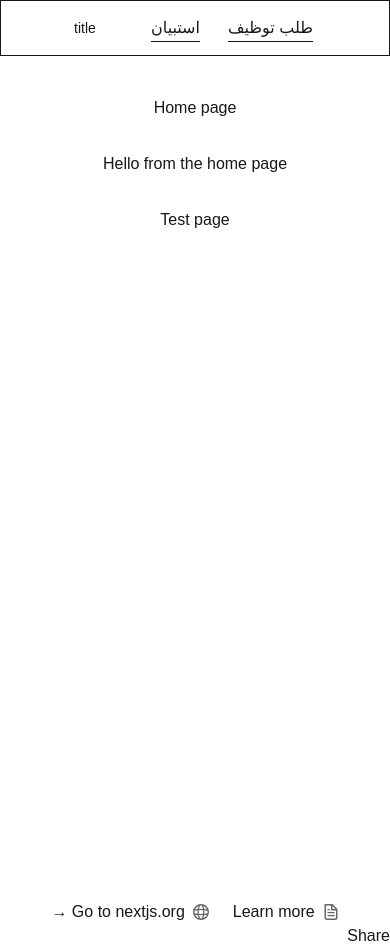
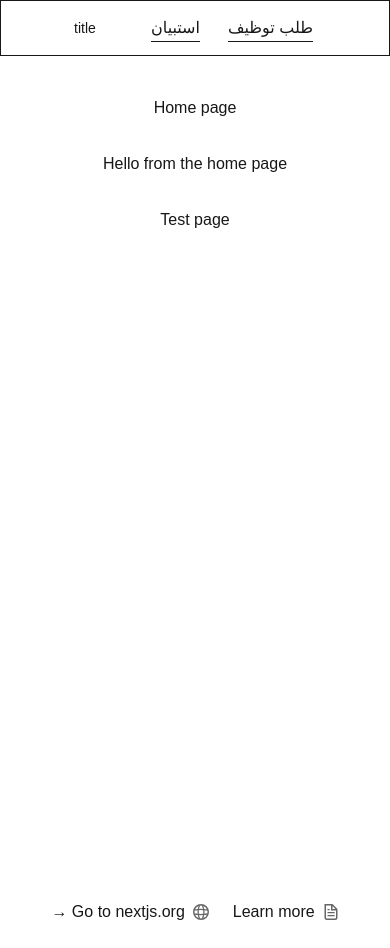
Before and after one commit to islamicopensource/sahibi, a Next.js app: page / in a window 390 px wide. After the commit the page ends 924 px from the top, so only its background shows below. Built offline with nearby package versions, Linux system fonts and the light colour scheme; no server answers.

Commit message:
Removed testing Share on Iphone.

```diff
--- a/app/state.js
+++ b/app/state.js
@@ -8,7 +8,6 @@ const StateContext = createContext();
 export function StateProvider({ children }) {
   const [messages, setMessages] = useState([]);
   const [user, setUser] = useState({ loading: true });
-  const [err, setErr] = useState("");
 
   const addMessage = (msg) => setMessages([...messages, msg]);
 
@@ -33,30 +32,6 @@ export function StateProvider({ children }) {
     }
   };
 
-  const handleShare = async () => {
-    if (navigator.share) {
-      try {
-        // Invoke the native share dialog
-        await navigator.share({
-          title: "XXX",
-          url: window.location.origin,
-        });
-        console.log("Content shared successfully!");
-      } catch (error) {
-        // Handle errors, including if the user cancels the share
-        console.log("Sharing failed:", error);
-        setErr(error.message);
-      }
-    } else {
-      // Provide a fallback for unsupported browsers
-      console.log("Web Share API not supported.");
-      // You could open a traditional share modal here
-    }
-
-    // localStorage.setItem("shownIosInstallModal", "true");
-    // setOpen(false);
-  };
-
   useEffect(() => {
     // if (!window.localStorage.getItem("accessToken"))  setUser(null);
     // else fetchUser().then(updateUser).catch(()=> setUser(null));
@@ -71,8 +46,6 @@ export function StateProvider({ children }) {
       {children}
       {user.loading && <Loader size="40" wrapperCls="z-9 absolute inset-0 !m-0 bg-blur" />}
       {/* <Messages messages={messages} setMessages={setMessages} /> */}
-
-      <button onClick={handleShare}>Share {err}</button>
     </StateContext.Provider>
   );
 }
--- a/public/service-worker.js
+++ b/public/service-worker.js
@@ -1,5 +1,5 @@
 // self.importScripts('foo.js', 'bar.js');
-const staticFileCacheName = "static-files-v-0xbcy2ye7y3ubfhwvdtw1tye984i0y45plmlplalkom";
+const staticFileCacheName = "static-files-v-0xbcy2ye7y3ubfhwvdtw1tye984it0y45plmlbaplalkom";
 const staticFileCachePaths = [];
 
 self.addEventListener("install", (evt) => {
```
